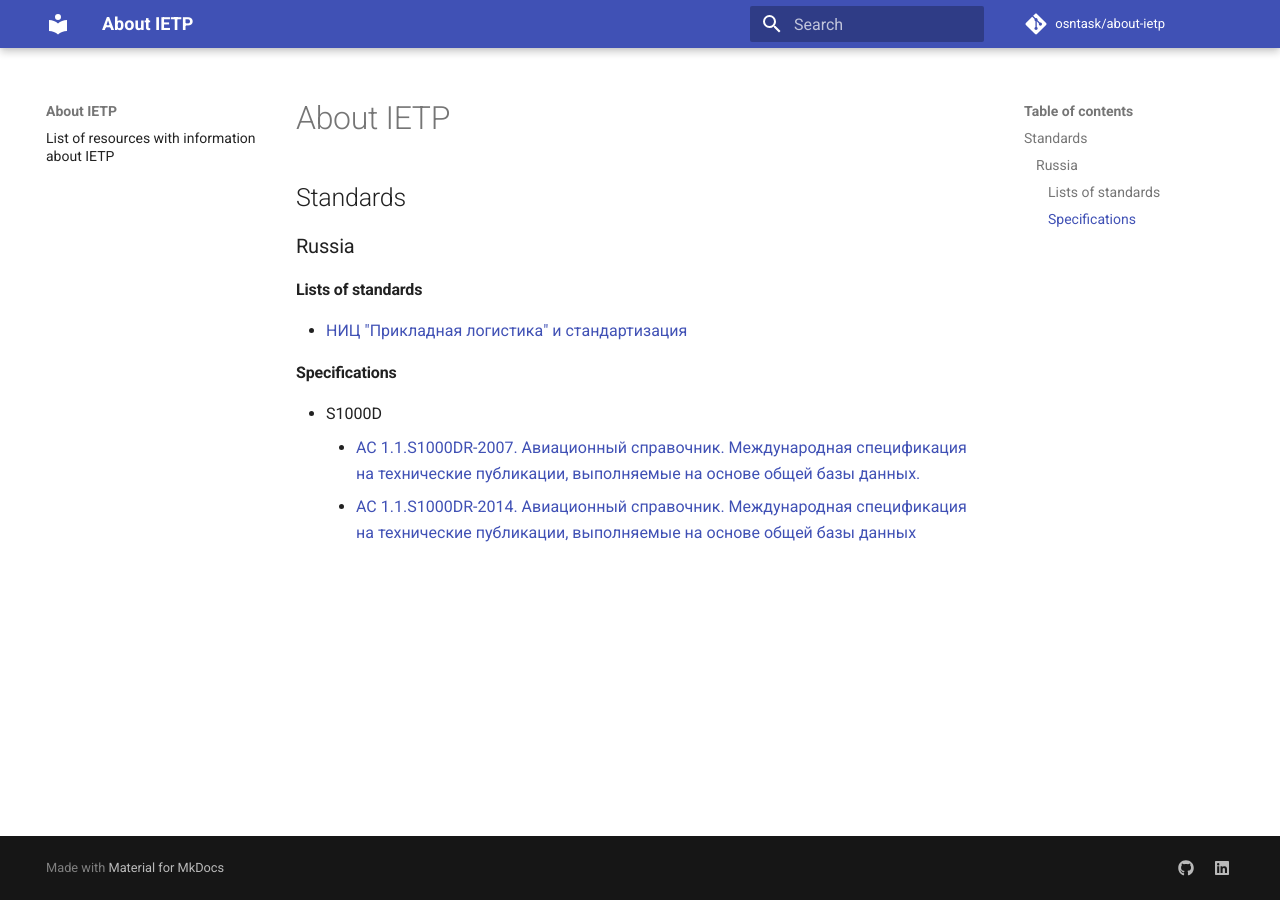
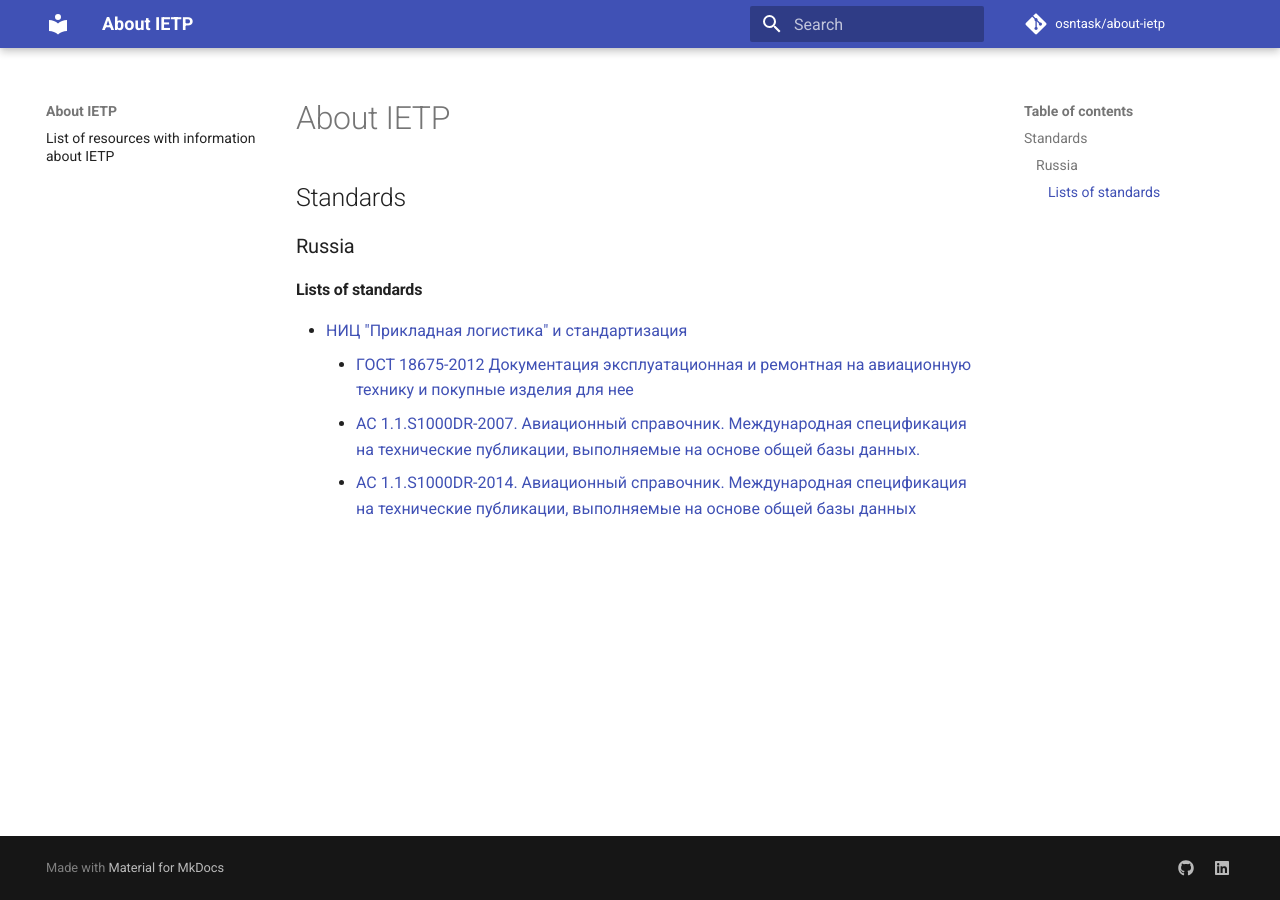
Before and after one commit to osntask/about-ietp, an MkDocs documentation site: the page built from docs/standards/russia.md, in a window 1280 px wide. Built offline with MkDocs 1.6.1 and Material for MkDocs 9.7.7, drawn with Linux system fonts in a browser that asks for light colours; comment, search, counter and statistics services are not loaded.

Commit message:
Changed the file structure. Added a link

```diff
--- a/docs/standards/russia.md
+++ b/docs/standards/russia.md
@@ -6,15 +6,15 @@
 
 #### Lists of standards
 - [НИЦ "Прикладная логистика" и стандартизация][LOS_1]
-
-#### Specifications
-- S1000D
+    - [ГОСТ 18675-2012 Документация эксплуатационная и ремонтная на авиационную
+    технику и покупные изделия для нее][LOS_1.1]
     - [АС 1.1.S1000DR-2007. Авиационный справочник. Международная спецификация
-    на технические публикации, выполняемые на основе общей базы данных.][SPEC_1]
+    на технические публикации, выполняемые на основе общей базы
+    данных.][LOS_1.2]
     - [АС 1.1.S1000DR-2014. Авиационный справочник. Международная спецификация
-    на технические публикации, выполняемые на основе общей базы данных][SPEC_2]
-
+    на технические публикации, выполняемые на основе общей базы данных][LOS_1.3]
 
 [LOS_1]: https://cals.ru/ndocs
-[SPEC_1]: https://cals.ru/sites/default/files/downloads/ndocs/S1000DR.pdf
-[SPEC_2]: https://cals.ru/sites/default/files/downloads/ndocs/S1000DR_2014.pdf
+[LOS_1.1]: https://cals.ru/sites/default/files/downloads/18675-2012.pdf
+[LOS_1.2]: https://cals.ru/sites/default/files/downloads/ndocs/S1000DR.pdf
+[LOS_1.3]: https://cals.ru/sites/default/files/downloads/ndocs/S1000DR_2014.pdf
```
